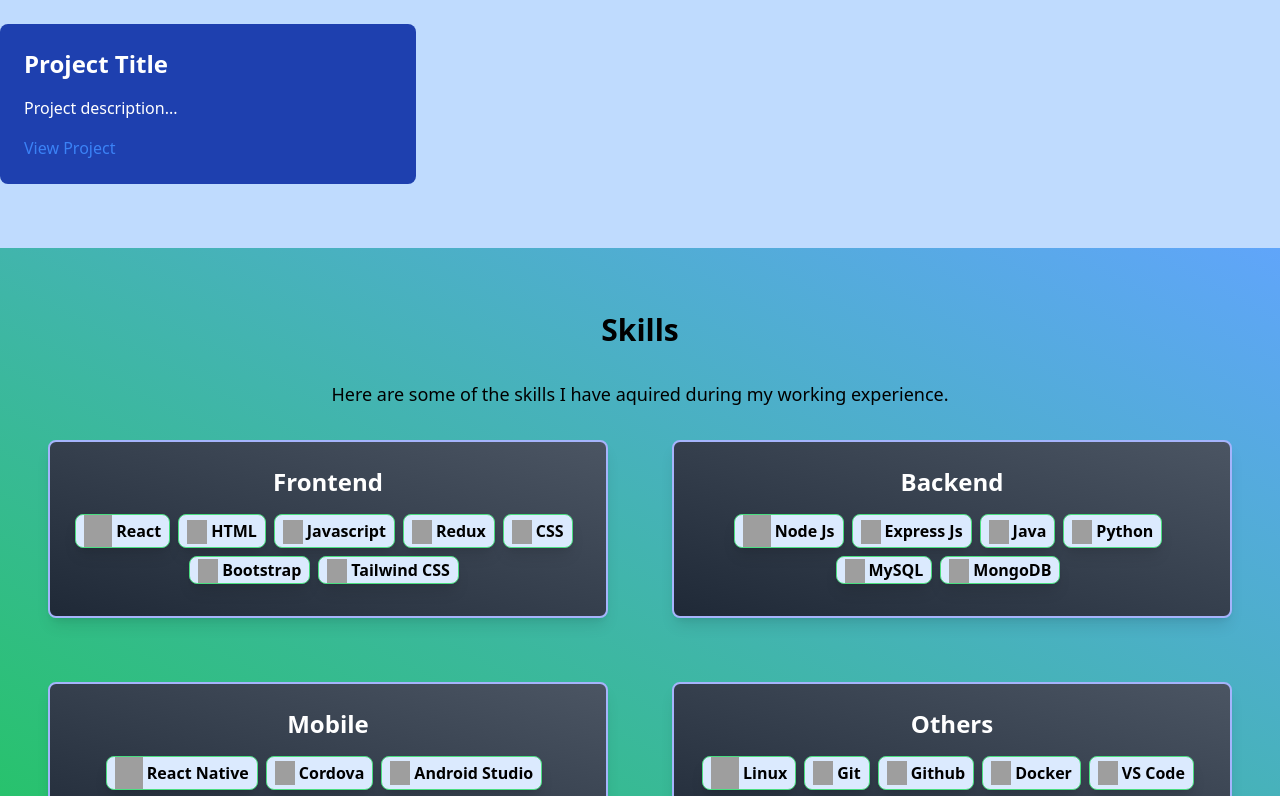
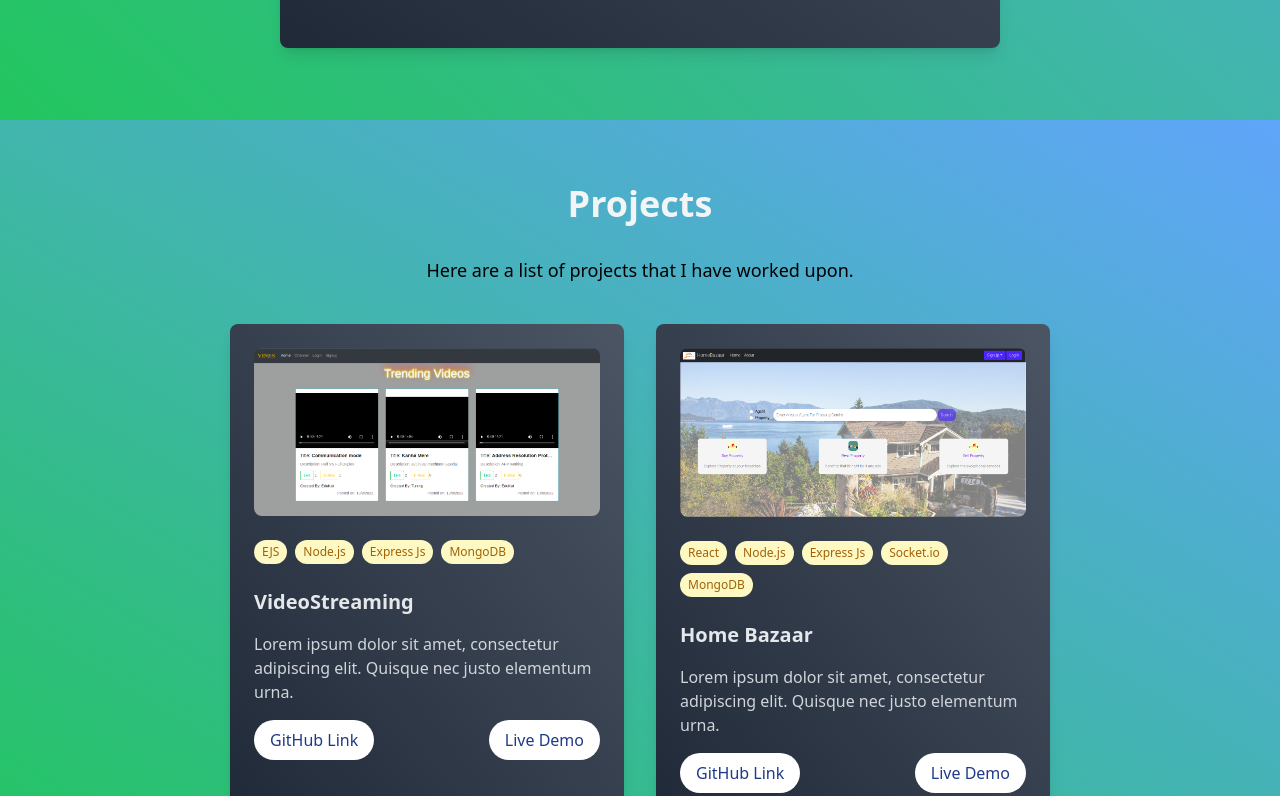
Before and after one commit to ms1835/PortFolio, a React (Create React App) app: page / in a window 1280 px wide. Shown: the part 1780-2576 px from the top of the page. Built offline with nearby package versions, Linux system fonts and the light colour scheme; grey boxes are pictures that could not be loaded.

Commit message:
Updated Projects section

```diff
--- a/src/components/About.js
+++ b/src/components/About.js
@@ -3,7 +3,7 @@ import profile from '../assets/images/other.jpg';
 
 const About = () => {
   return (
-    <section id='about' className="bg-gradient-to-tr to-blue-400 from-green-500 bg-blue-900 text-white py-20">
+    <section id='about' className="bg-gradient-to-tr to-blue-400 from-green-500 bg-blue-900 text-white py-48">
       <div className="container-fluid px-4 md:px-16 flex flex-col md:flex-row items-center justify-around">
         <div className="max-w-[450px] mb-10 md:mb-0">
           <h2 className="text-4xl font-bold mb-6 text-center">
--- a/src/components/Navbar.js
+++ b/src/components/Navbar.js
@@ -19,8 +19,8 @@ const Navbar = () => {
         </div>
         <div className="hidden md:flex space-x-4">
           <button className="text-white" onClick={() => scrollToSection('about')}>About</button>
-          <button className="text-white" onClick={() => scrollToSection('experience')}>Projects</button>
-          <button className="text-white" onClick={() => scrollToSection('projects')}>Experience</button>
+          <button className="text-white" onClick={() => scrollToSection('experience')}>Experience</button>
+          <button className="text-white" onClick={() => scrollToSection('projects')}>Projects</button>
           <button className="text-white" onClick={() => scrollToSection('skills')}>Skills</button>
           <button className="text-white" onClick={() => scrollToSection('contact')}>Contact</button>
         </div>
@@ -49,8 +49,8 @@ const Navbar = () => {
       {showMenu && (
         <div className="md:hidden py-2 mt-4">
           <button className="w-full block text-white px-4 py-2 hover:bg-white hover:text-black rounded-md" onClick={() => scrollToSection('about')}>About</button>
+          <button className="w-full block text-white px-4 py-2 hover:bg-white hover:text-black rounded-md" onClick={() => scrollToSection('experience')}>Experience</button>
           <button className="w-full block text-white px-4 py-2 hover:bg-white hover:text-black rounded-md" onClick={() => scrollToSection('projects')}>Projects</button>
-          <button className="w-full block text-white px-4 py-2 hover:bg-white hover:text-black rounded-md" onClick={() => scrollToSection('experience')}>Experience</button>
           <button className="w-full block text-white px-4 py-2 hover:bg-white hover:text-black rounded-md" onClick={() => scrollToSection('skills')}>Skills</button>
           <button className="w-full block text-white px-4 py-2 hover:bg-white hover:text-black rounded-md" onClick={() => scrollToSection('contact')}>Contact</button>
         </div>
--- a/src/components/Projects.js
+++ b/src/components/Projects.js
@@ -1,22 +1,69 @@
 import React from 'react';
+import VideoStreaming from '../assets/images/VideoStreaming.png';
+import HomeBazaar from '../assets/images/HomeBazaar.png'
 
 const Projects = () => {
+  const projects = [
+    {
+      name: 'VideoStreaming',
+      image: VideoStreaming,
+      techStack: ['EJS', 'Node.js', 'Express Js', 'MongoDB'],
+      description: 'Lorem ipsum dolor sit amet, consectetur adipiscing elit. Quisque nec justo elementum urna.',
+      githubLink: 'https://github.com/ms1835/VideoStreaming',
+      liveDemoLink: 'https://videostreaming-6sfl.onrender.com/'
+    },
+    {
+      name: 'Home Bazaar',
+      image: HomeBazaar,
+      techStack: ['React', 'Node.js', 'Express Js', 'Socket.io', 'MongoDB'],
+      description: 'Lorem ipsum dolor sit amet, consectetur adipiscing elit. Quisque nec justo elementum urna.',
+      githubLink: 'https://github.com/ms1835/RealEstate',
+      liveDemoLink: 'https://homebazaar.onrender.com/'
+    }
+    // Add more projects as needed...
+  ];
+
   return (
-    <section id='projects' className="bg-blue-200 py-16">
-      <div className="container mx-auto">
-        <h2 className="text-2xl font-bold mb-8">Projects</h2>
-        <div className="grid grid-cols-1 md:grid-cols-2 lg:grid-cols-3 gap-4">
-  <div className="bg-blue-800 p-6 rounded-lg">
-    <h2 className="text-2xl font-bold mb-4 text-white">Project Title</h2>
-    <p className="text-white mb-4">Project description...</p>
-    <a href="#" className="text-blue-500 hover:text-blue-400">View Project</a>
-  </div>
-  {/* Add more project cards */}
-</div>
-
+    <section id='projects' className="bg-gradient-to-tr to-blue-400 from-green-500 py-16">
+      <div className="container-fluid mx-auto flex flex-col max-w-[900px] justify-center">
+        <h2 className="text-4xl font-bold mb-8 text-center text-gray-100">Projects</h2>
+        <p className="text-lg mb-8 text-center">
+          Here are a list of projects that I have worked upon.
+          </p>
+        <div className="grid grid-cols-1 md:grid-cols-2 gap-8 m-2 px-8">
+          {projects.map((project, index) => (
+            <div key={index} className="bg-gradient-to-tr to-gray-600 from-gray-800 p-6 rounded-lg shadow-lg">
+              <img src={project.image} alt={project.name} className="w-full h-50 object-cover mb-6 rounded-lg" />
+              <div className="flex flex-wrap mb-4">
+                {project.techStack.map((tech, i) => (
+                  <div key={i} className="bg-yellow-100 text-yellow-700 px-2 py-1 rounded-full text-xs mr-2 mb-2">{tech}</div>
+                ))}
+              </div>
+              <h3 className="text-gray-200 text-xl font-bold mb-4">{project.name}</h3>
+              <p className="text-gray-300 mb-4">{project.description}</p>
+              <div className="flex flex-col sm:flex-row justify-between">
+                <a
+                  href={project.githubLink}
+                  target="_blank"
+                  rel="noopener noreferrer"
+                  className="flex bg-white text-blue-900 py-2 px-4 rounded-full text-md transition ease-in-out duration-300 hover:bg-blue-100 justify-center mb-2"
+                  >
+                    GitHub Link
+                </a>
+                <a
+                  href={project.liveDemoLink}
+                  target="_blank"
+                  rel="noopener noreferrer"
+                  className="flex bg-white text-blue-900 py-2 px-4 rounded-full text-md transition ease-in-out duration-300 hover:bg-blue-100 justify-center mb-2"
+                  >Live Demo
+                </a>
+              </div>
+            </div>
+          ))}
+        </div>
       </div>
     </section>
   );
-}
+};
 
 export default Projects;
--- a/src/components/Skills.js
+++ b/src/components/Skills.js
@@ -2,7 +2,7 @@ import React from 'react';
 
 const Skills = () => {
   return (
-    <section id='skills' className="bg-gradient-to-tr to-blue-400 from-green-500 py-16">
+    <section id='skills' className="bg-gradient-to-tr to-blue-400 from-green-500 py-24">
       <div className="container mx-auto">
         <h2 className="text-3xl font-bold mb-8 text-center">Skills</h2>
         <p className="text-lg mb-8 text-center">
@@ -15,7 +15,7 @@ const Skills = () => {
             <div className="flex flex-wrap justify-center">
               <div className="flex mb-2 mr-2 bg-blue-100 hover:bg-blue-200 text-black-400 font-semibold px-2 border border-green-400 rounded-lg shadow-lg items-center">
                 <span>
-                  <img src={"https://raw.githubusercontent.com/devicons/devicon/master/icons/react/react-original-wordmark.svg"} className='inline w-8 h-8 pr-1 text-tean-600'></img>
+                  <img src={"https://raw.githubusercontent.com/devicons/devicon/master/icons/react/react-original-wordmark.svg"} className='inline w-8 h-8 pr-1'></img>
                 </span>
                 <span>React</span>
               </div>
```
Also changed, not shown: src/assets/images/HomeBazaar.png (added), src/assets/images/VideoStreaming.png (added).
